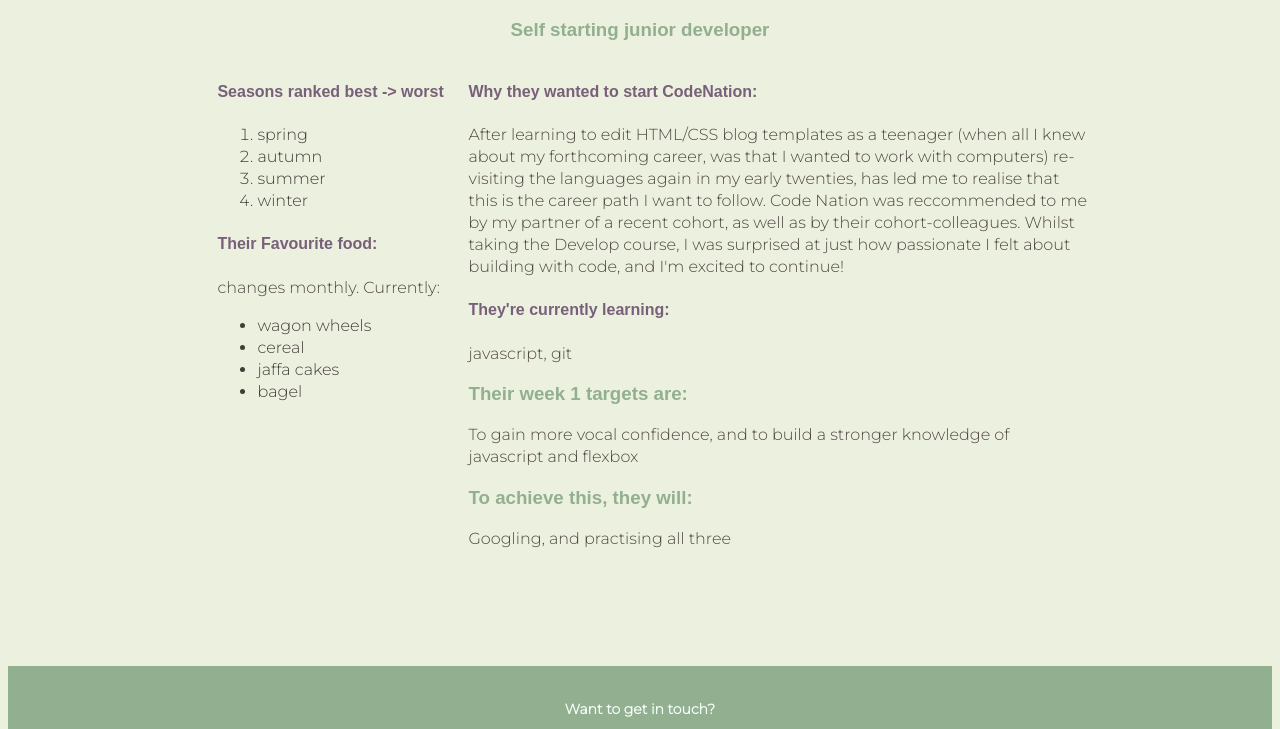
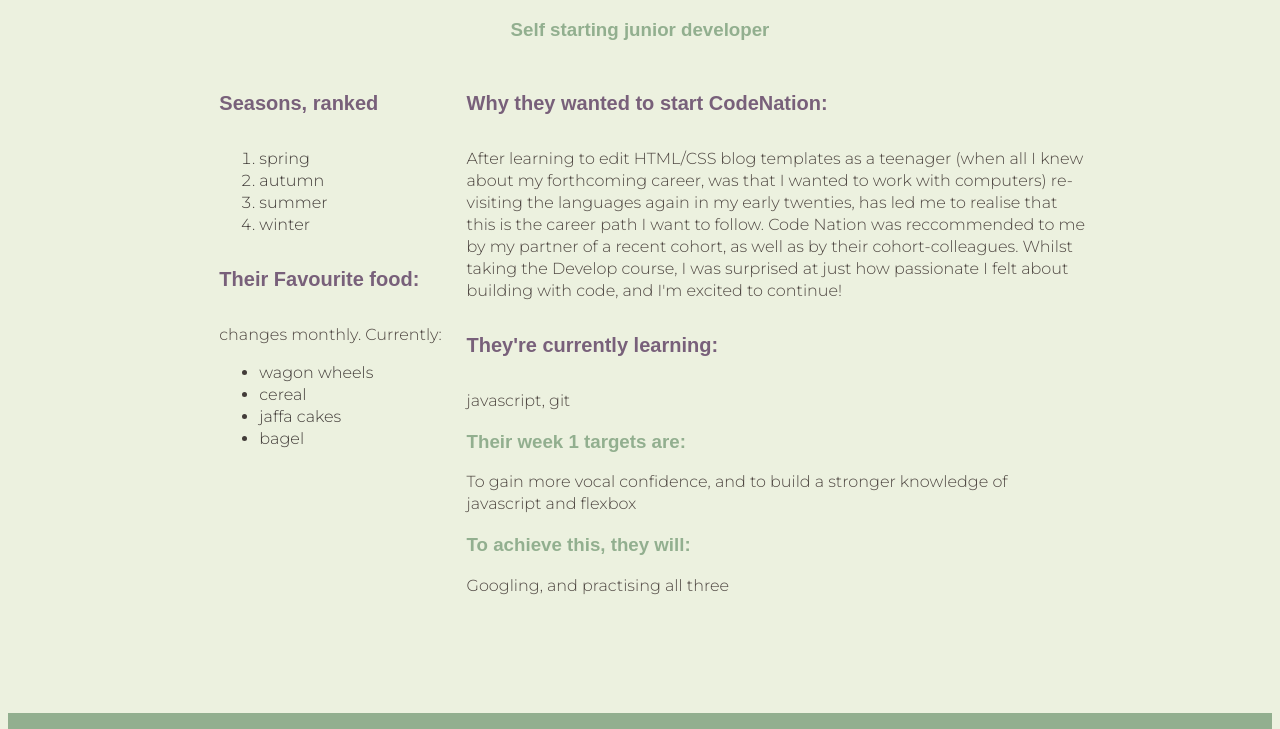
Before and after one commit to 1oupd/about-me, a plain HTML site: page index.html in a window 1280 px wide. Shown: the part 61-790 px from the top of the page. Drawn offline with Linux system fonts and the light colour scheme; a web font is replaced by a local one.

Commit message:
minor text changes

```diff
--- a/index.css
+++ b/index.css
@@ -9,7 +9,8 @@ h4,
 h5 {
   font-family: Chango, Arial;
   color: #78607a;
-  line-height: 22px;
+  line-height: 35px;
+  font-size: 20px;
 }
 
 h3 {
--- a/index.html
+++ b/index.html
@@ -13,7 +13,7 @@
      </div>
     <div class="container">
         <div class="lists">
-            <h4> Seasons ranked best -> worst</h4>
+            <h4> Seasons, ranked</h4>
             <ol>
                 <li>spring</li>
                 <li>autumn</li>
```
